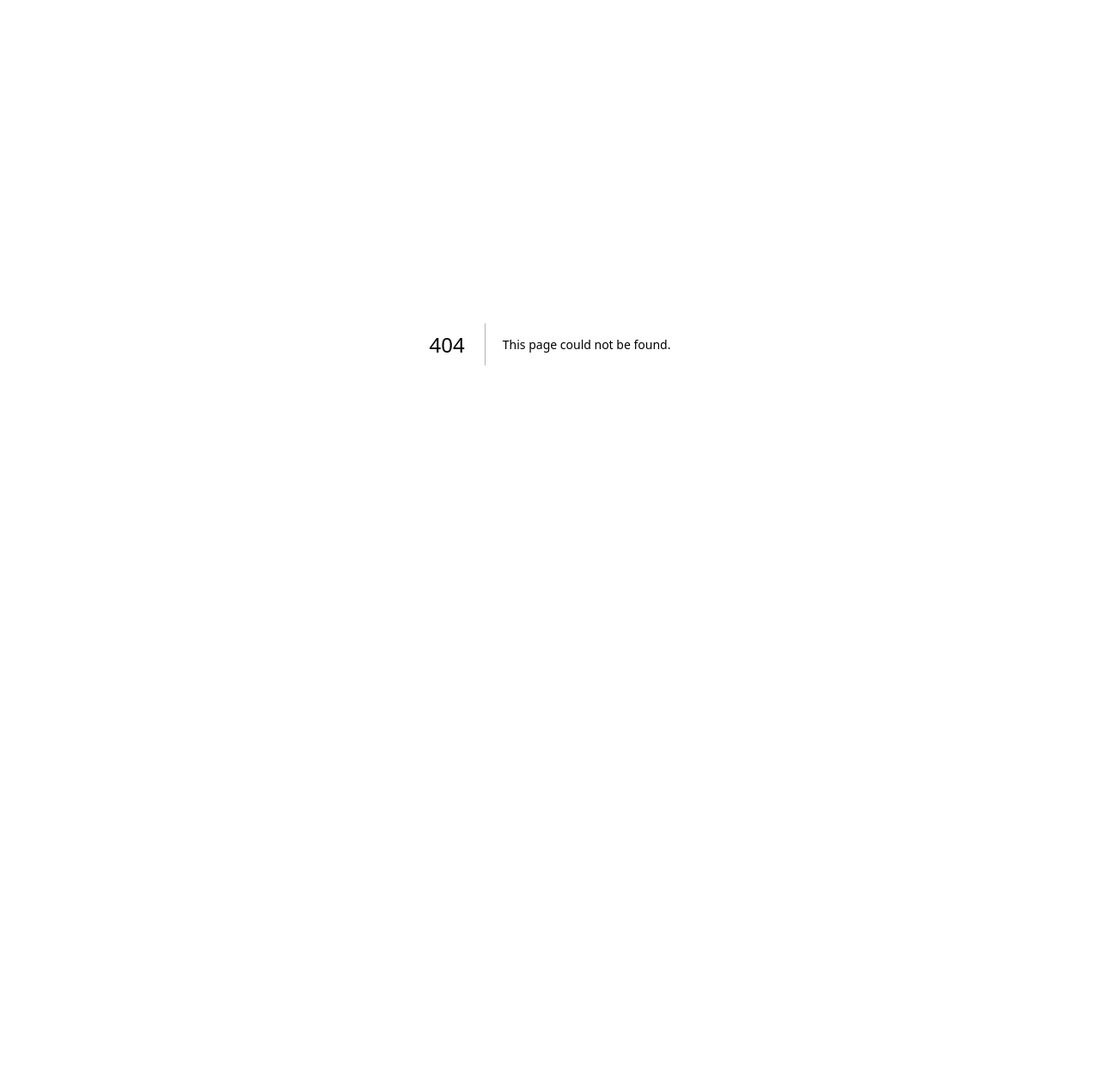
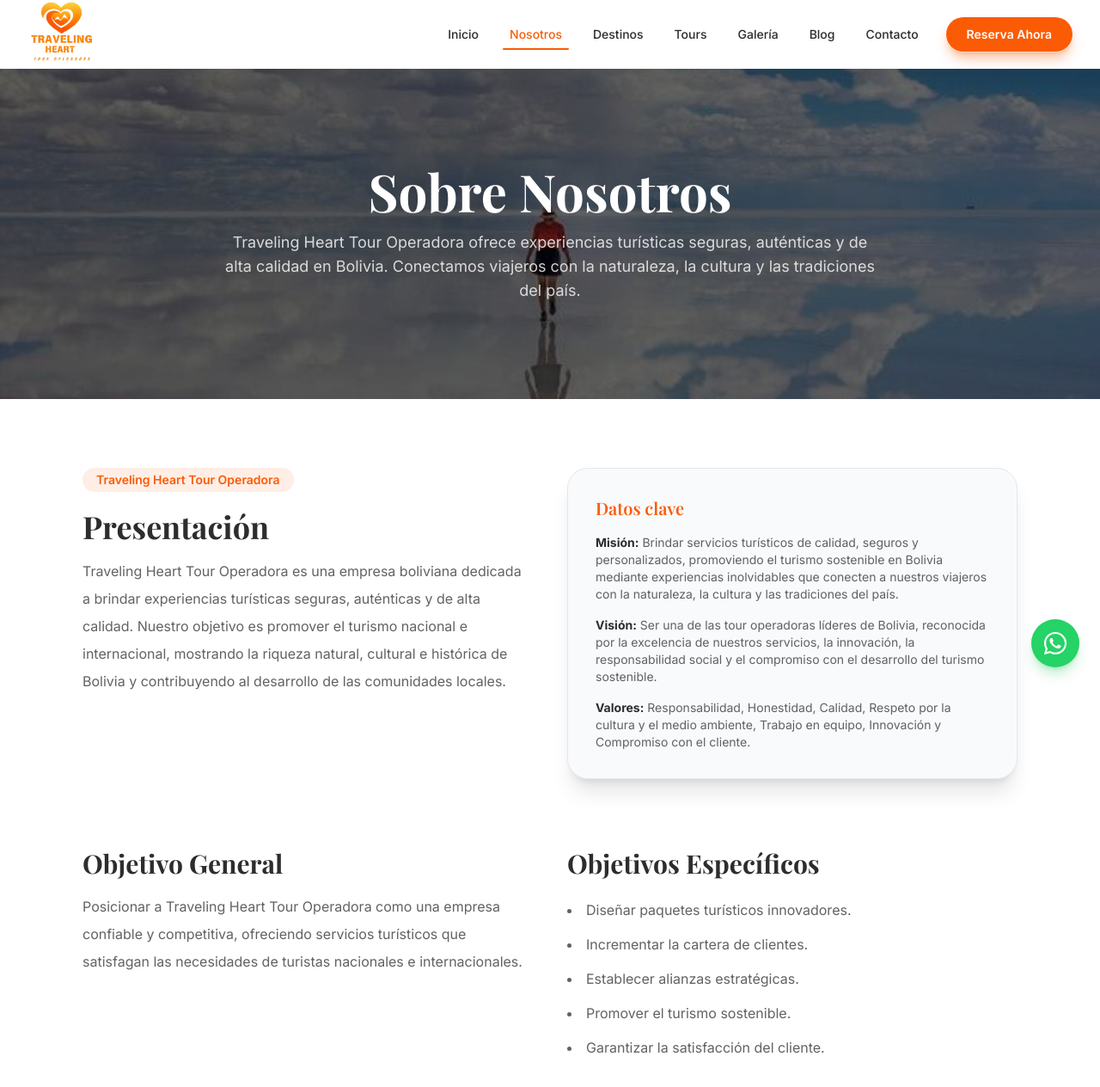
Before and after one commit to nexcorew-prog/traveling_heart, a Next.js app: page /nosotros in a window 1280 px wide. Before the commit this address had no page. Shown: the top 1264 px of the page at 86% size. Before the commit the page ends 800 px from the top, so only its background shows below. Built offline with nearby package versions, Linux system fonts and the light colour scheme.

Commit message:
fin nosotros

```diff
--- a/app/(public)/contacto/page.tsx
+++ b/app/(public)/contacto/page.tsx
@@ -208,7 +208,14 @@ export default function ContactoPage() {
                   <div>
                     <p className="font-semibold text-brand-dark text-sm">Dirección</p>
                     <p className="text-brand-dark/60 text-sm">
-                      Calle Sagarnaga 123, La Paz, Bolivia
+                      <a
+                        href="https://maps.app.goo.gl/KZL1P53xejEKfG5V6"
+                        target="_blank"
+                        rel="noopener noreferrer"
+                        className="hover:text-brand-primary"
+                      >
+                        Traveling Heart Tour Operadora — Ver ubicación
+                      </a>
                     </p>
                   </div>
                 </li>
@@ -217,8 +224,8 @@ export default function ContactoPage() {
                     <FaPhone className="text-brand-primary" />
                   </div>
                   <div>
-                    <p className="font-semibold text-brand-dark text-sm">Teléfono</p>
-                    <p className="text-brand-dark/60 text-sm">+591 758 421 09</p>
+                    <p className="font-semibold text-brand-dark text-sm">Teléfono Principal</p>
+                    <p className="text-brand-dark/60 text-sm">+591 64292424</p>
                   </div>
                 </li>
                 <li className="flex items-start gap-4">
@@ -250,6 +257,19 @@ export default function ContactoPage() {
                     </p>
                   </div>
                 </li>
+                <li className="flex items-start gap-4">
+                  <div className="w-10 h-10 rounded-xl bg-brand-primary/10 flex items-center justify-center shrink-0">
+                    <FaPhone className="text-brand-primary" />
+                  </div>
+                  <div>
+                    <p className="font-semibold text-brand-dark text-sm">Equipo</p>
+                    <p className="text-brand-dark/60 text-sm">
+                      Jacquelin Salgado: +591 69959855
+                      <br />
+                      Jasiel Salgado: +591 7755892
+                    </p>
+                  </div>
+                </li>
               </ul>
             </div>
 
--- /dev/null
+++ b/app/(public)/nosotros/page.tsx
@@ -0,0 +1,116 @@
+'use client';
+
+import { motion } from 'motion/react';
+
+export default function NosotrosPage() {
+  return (
+    <div className="pt-20">
+      <section className="relative bg-[url('/salaruyuni.jpg')] bg-cover bg-center bg-no-repeat text-white">
+        <div className="absolute inset-0 bg-black/60" />
+        <div className="relative z-10 max-w-6xl mx-auto px-4 py-28 text-center">
+          <motion.h1
+            initial={{ opacity: 0, y: 20 }}
+            animate={{ opacity: 1, y: 0 }}
+            transition={{ duration: 0.6 }}
+            className="font-display text-5xl sm:text-6xl font-bold mb-4"
+          >
+            Sobre Nosotros
+          </motion.h1>
+          <p className="mx-auto max-w-3xl text-lg text-white/80">
+            Traveling Heart Tour Operadora ofrece experiencias turísticas seguras,
+            auténticas y de alta calidad en Bolivia. Conectamos viajeros con la
+            naturaleza, la cultura y las tradiciones del país.
+          </p>
+        </div>
+      </section>
+
+      <section className="py-20 bg-white text-brand-dark">
+        <div className="max-w-6xl mx-auto px-4 sm:px-6 lg:px-8 space-y-20">
+          <div className="grid gap-10 lg:grid-cols-2 lg:items-start">
+            <div>
+              <span className="inline-flex items-center rounded-full bg-brand-primary/10 px-4 py-1 text-sm font-semibold text-brand-primary">
+                Traveling Heart Tour Operadora
+              </span>
+              <h2 className="mt-5 font-display text-3xl sm:text-4xl font-bold text-brand-dark">
+                Presentación
+              </h2>
+              <p className="mt-4 text-base leading-8 text-brand-dark/75">
+                Traveling Heart Tour Operadora es una empresa boliviana dedicada a brindar experiencias turísticas seguras, auténticas y de alta calidad. Nuestro objetivo es promover el turismo nacional e internacional, mostrando la riqueza natural, cultural e histórica de Bolivia y contribuyendo al desarrollo de las comunidades locales.
+              </p>
+            </div>
+            <div className="rounded-3xl border border-gray-200 bg-slate-50 p-8 shadow-xl">
+              <h3 className="font-display text-xl font-semibold text-brand-primary mb-4">
+                Datos clave
+              </h3>
+              <ul className="space-y-4 text-sm text-brand-dark/75">
+                <li>
+                  <strong className="text-brand-dark">Misión:</strong> Brindar servicios turísticos de calidad, seguros y personalizados, promoviendo el turismo sostenible en Bolivia mediante experiencias inolvidables que conecten a nuestros viajeros con la naturaleza, la cultura y las tradiciones del país.
+                </li>
+                <li>
+                  <strong className="text-brand-dark">Visión:</strong> Ser una de las tour operadoras líderes de Bolivia, reconocida por la excelencia de nuestros servicios, la innovación, la responsabilidad social y el compromiso con el desarrollo del turismo sostenible.
+                </li>
+                <li>
+                  <strong className="text-brand-dark">Valores:</strong> Responsabilidad, Honestidad, Calidad, Respeto por la cultura y el medio ambiente, Trabajo en equipo, Innovación y Compromiso con el cliente.
+                </li>
+              </ul>
+            </div>
+          </div>
+
+          <div className="grid gap-10 lg:grid-cols-2">
+            <div>
+              <h3 className="font-display text-3xl font-bold text-brand-dark">
+                Objetivo General
+              </h3>
+              <p className="mt-4 text-base leading-8 text-brand-dark/75">
+                Posicionar a Traveling Heart Tour Operadora como una empresa confiable y competitiva, ofreciendo servicios turísticos que satisfagan las necesidades de turistas nacionales e internacionales.
+              </p>
+            </div>
+            <div>
+              <h3 className="font-display text-3xl font-bold text-brand-dark">
+                Objetivos Específicos
+              </h3>
+              <ul className="mt-6 space-y-4 text-brand-dark/75 list-disc list-inside">
+                <li>Diseñar paquetes turísticos innovadores.</li>
+                <li>Incrementar la cartera de clientes.</li>
+                <li>Establecer alianzas estratégicas.</li>
+                <li>Promover el turismo sostenible.</li>
+                <li>Garantizar la satisfacción del cliente.</li>
+              </ul>
+            </div>
+          </div>
+
+          <div className="grid gap-10 lg:grid-cols-3">
+            <div className="rounded-3xl border border-gray-200 bg-slate-50 p-8 shadow-xl">
+              <h4 className="font-display text-xl font-semibold text-brand-primary mb-4">Actividades</h4>
+              <p className="text-brand-dark/75 leading-7">
+                Diseño y promoción de paquetes turísticos; publicidad en redes sociales; atención personalizada; organización de excursiones; capacitación del personal; evaluación de la satisfacción del cliente.
+              </p>
+            </div>
+            <div className="rounded-3xl border border-gray-200 bg-slate-50 p-8 shadow-xl">
+              <h4 className="font-display text-xl font-semibold text-brand-primary mb-4">Cronograma</h4>
+              <ul className="space-y-3 text-brand-dark/75 leading-7">
+                <li>Primer trimestre: diseño de paquetes.</li>
+                <li>Segundo trimestre: campañas de promoción.</li>
+                <li>Tercer trimestre: evaluación y capacitación.</li>
+                <li>Cuarto trimestre: evaluación anual y planificación.</li>
+              </ul>
+            </div>
+            <div className="rounded-3xl border border-gray-200 bg-slate-50 p-8 shadow-xl">
+              <h4 className="font-display text-xl font-semibold text-brand-primary mb-4">Resultados Esperados</h4>
+              <p className="text-brand-dark/75 leading-7">
+                Incremento de clientes, mayor presencia de marca, satisfacción del cliente, fortalecimiento de alianzas y crecimiento sostenible.
+              </p>
+            </div>
+          </div>
+
+          <div className="rounded-3xl border border-gray-200 bg-brand-primary/5 p-10 shadow-xl">
+            <h3 className="font-display text-3xl font-bold text-brand-dark mb-4">Conclusión</h3>
+            <p className="text-brand-dark/75 leading-8">
+              Traveling Heart Tour Operadora busca consolidarse como una empresa referente del turismo en Bolivia, ofreciendo experiencias memorables y contribuyendo al desarrollo del turismo sostenible.
+            </p>
+          </div>
+        </div>
+      </section>
+    </div>
+  );
+}
--- a/components/site/Footer.tsx
+++ b/components/site/Footer.tsx
@@ -7,7 +7,7 @@ import {
   FaFacebookF,
   FaInstagram,
   FaWhatsapp,
-  FaYoutube,
+
   FaMapMarkerAlt,
   FaPhoneAlt,
   FaClock,
@@ -32,22 +32,23 @@ export default function Footer() {
               y descubre lo más profundo de la cultura andina.
             </p>
             <div className="flex gap-3 mt-6">
-              {[FaFacebookF, FaInstagram, FaWhatsapp, FaYoutube].map(
-                (Icon, i) => {
-                  const href = Icon === FaWhatsapp ? 'https://wa.me/64292424' : '#';
-                  return (
+              {[
+                { Icon: FaFacebookF, url: 'https://www.facebook.com/share/17CMH1mynD/' },
+                { Icon: FaInstagram, url: 'https://www.instagram.com/traveling_heart1?igsh=NXY3Y2drOWQwOWUw' },
+                { Icon: FaWhatsapp, url: 'https://wa.me/64292424' },
+              ].map(
+                ({ Icon, url }, i) => (
                   <motion.a
                     key={i}
-                      href={href}
-                      target={Icon === FaWhatsapp ? '_blank' : undefined}
-                      rel={Icon === FaWhatsapp ? 'noopener noreferrer' : undefined}
+                    href={url}
+                    target="_blank"
+                    rel="noopener noreferrer"
                     whileHover={{ scale: 1.15, y: -2 }}
                     className="w-10 h-10 rounded-full bg-white/15 flex items-center justify-center hover:bg-brand-accent hover:text-brand-dark transition-colors"
                   >
                     <Icon size={16} />
                   </motion.a>
-                  );
-                },
+                ),
               )}
             </div>
           </div>
@@ -60,6 +61,7 @@ export default function Footer() {
             <ul className="space-y-2.5 text-sm">
               {[
                 { name: 'Inicio', href: '/' },
+                { name: 'Nosotros', href: '/nosotros' },
                 { name: 'Destinos', href: '/destinos' },
                 { name: 'Tours', href: '/tours' },
                 { name: 'Galería', href: '/galeria' },
--- a/components/site/Navbar.tsx
+++ b/components/site/Navbar.tsx
@@ -9,6 +9,7 @@ import { FaHeart, FaBars, FaTimes } from 'react-icons/fa';
 
 const navLinks = [
   { name: 'Inicio', href: '/' },
+  { name: 'Nosotros', href: '/nosotros' },
   { name: 'Destinos', href: '/destinos' },
   { name: 'Tours', href: '/tours' },
   { name: 'Galería', href: '/galeria' },
```
Lines whose indentation alone changed are shown as unchanged.
